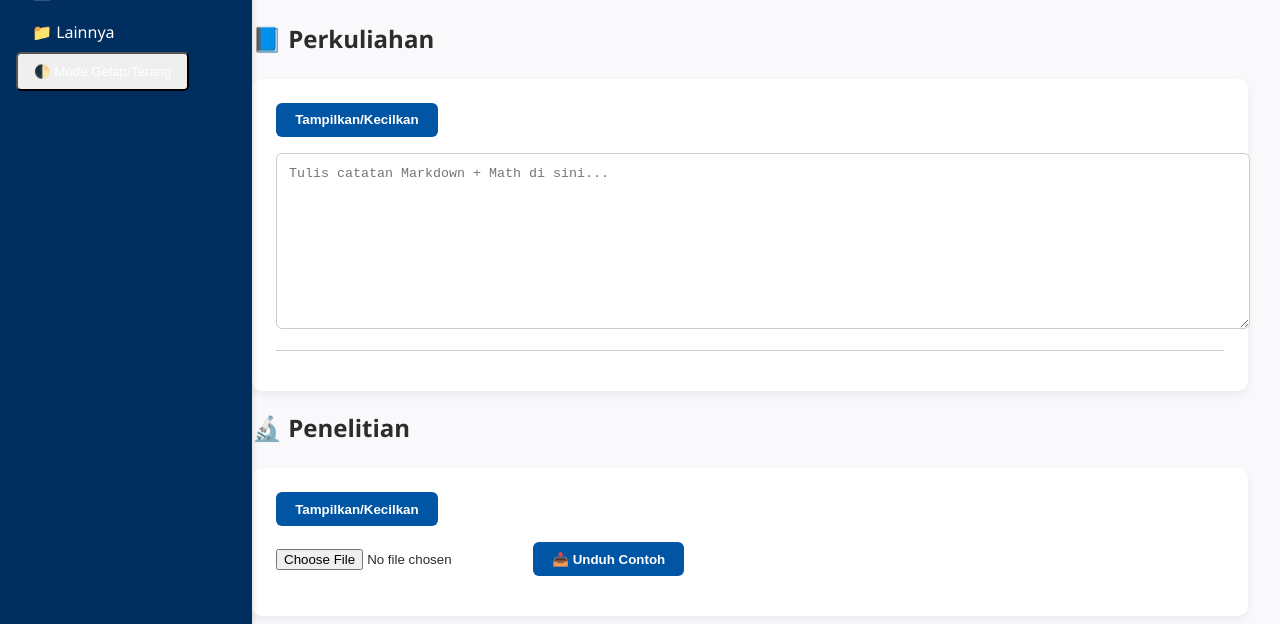
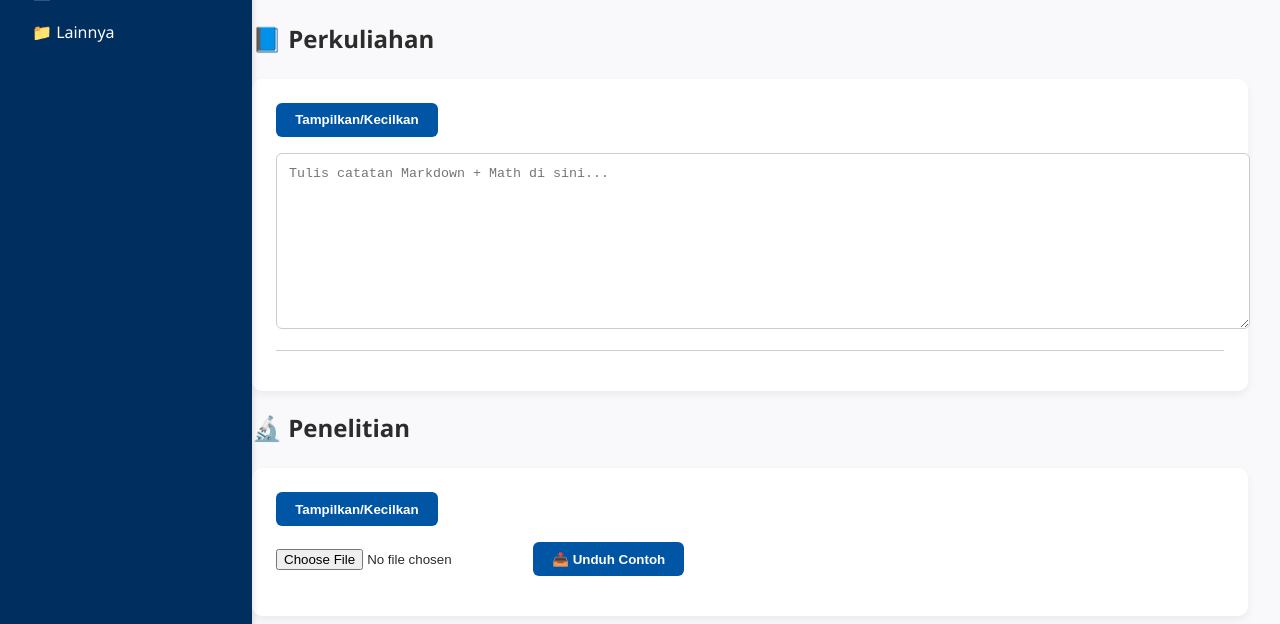
Before and after one commit to three1st/three1st.github.io, a plain HTML site: page index.html in a window 1280 px wide. Shown: the part 176-800 px from the top of the page. Drawn offline with nearby package versions, Linux system fonts and the light colour scheme.

Commit message:
Update index.html

```diff
--- a/index.html
+++ b/index.html
@@ -20,7 +20,8 @@
       <li><a href="#perkuliahan">📘 Perkuliahan</a></li>
       <li><a href="#penelitian">🔬 Penelitian</a></li>
       <li><a href="#lainnya">📁 Lainnya</a></li>
-      <li><button id="toggle-theme">🌓 Mode Gelap/Terang</button></li>
+      <!-- <li><button id="toggle-theme">🌓 Mode Gelap/Terang</button></li>
+      -->
     </ul>
   </div>
   <div class="main-content">
```
